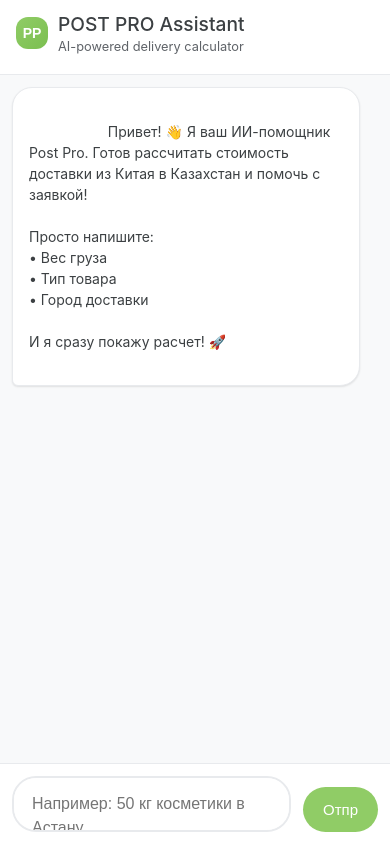
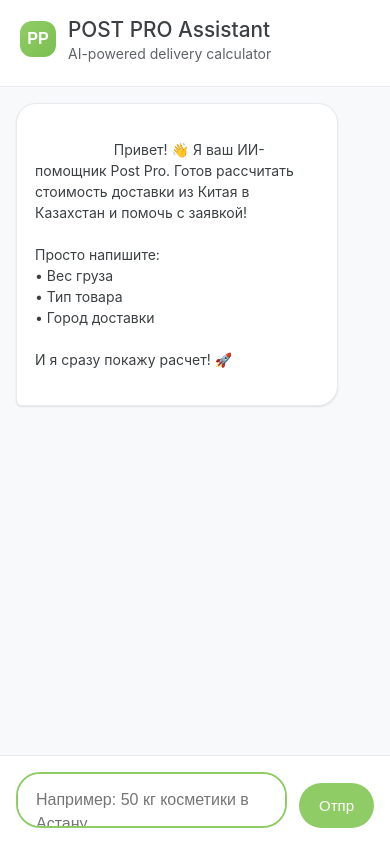
Before and after one commit to beketaitzhanov-ship-it/Post-Pro, a Flask app: page / in a window 390 px wide. Run offline with Flask 3, Linux system fonts and the light colour scheme; some web fonts are replaced.

Commit message:
index.html

```diff
--- a/templates/index.html
+++ b/templates/index.html
@@ -255,62 +255,6 @@
                 min-width: 70px;
             }
         }
-
-        @media (max-width: 480px) {
-            .header {
-                padding: 12px 16px;
-            }
-
-            .logo-section {
-                gap: 10px;
-            }
-
-            .logo {
-                width: 32px;
-                height: 32px;
-                font-size: 14px;
-            }
-
-            .header-text h1 {
-                font-size: 1.2rem;
-            }
-
-            .header-text .subtitle {
-                font-size: 0.8rem;
-            }
-
-            .chat-messages {
-                padding: 12px;
-            }
-
-            .message {
-                max-width: 95%;
-                padding: 12px 16px;
-            }
-
-            .input-area {
-                padding: 12px;
-            }
-        }
-
-        /* Стили для скроллбара */
-        .chat-messages::-webkit-scrollbar {
-            width: 6px;
-        }
-
-        .chat-messages::-webkit-scrollbar-track {
-            background: #f1f1f1;
-            border-radius: 10px;
-        }
-
-        .chat-messages::-webkit-scrollbar-thumb {
-            background: #c1c1c1;
-            border-radius: 10px;
-        }
-
-        .chat-messages::-webkit-scrollbar-thumb:hover {
-            background: #a8a8a8;
-        }
     </style>
 </head>
 <body>
@@ -457,7 +401,6 @@
 
         // Фокус на поле ввода при загрузке
         messageInput.focus();
-
-        // Обработка ошибок сети
-        window.addEventListener('online', function() {
-            console.log('Соединение восстанов
+    </script>
+</body>
+</html>
```
